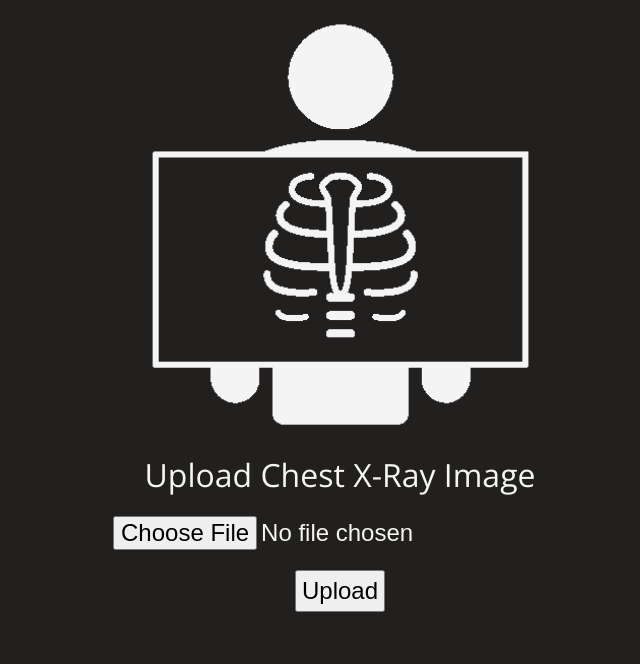
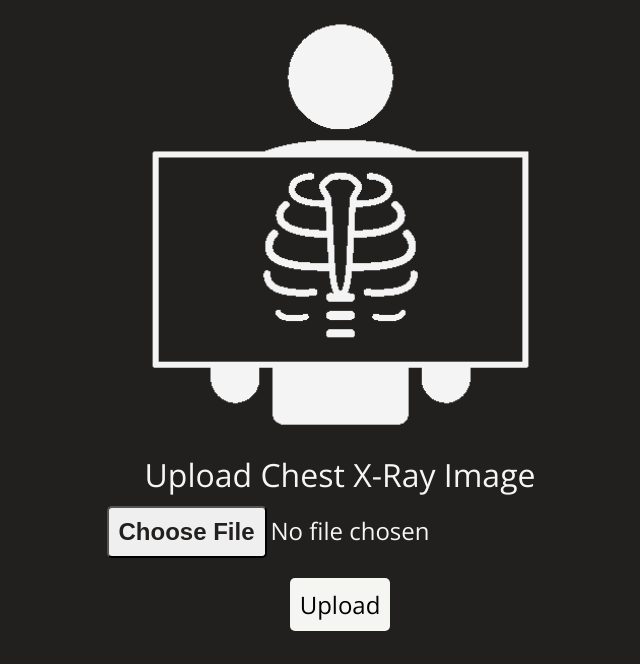
Before and after one commit to Lin-Ian/pneumonia-detection, a Flask app: page / in a window 1280 px wide. Shown: the part 136-800 px from the top of the page, without its empty margins (300-940 px from the left). Run offline with Flask 3, Linux system fonts and the light colour scheme.

Commit message:
Edit existing CSS

```diff
--- a/App/static/css/template.css
+++ b/App/static/css/template.css
@@ -19,7 +19,7 @@ h1 {
 .error_message {
     color: #F5F5F1;
     font-size: 32px;
-    margin-top: 10px;
+    margin-top: 0;
     margin-bottom: 0;
 }
 
@@ -32,15 +32,38 @@ form label {
 }
 
 form input[type=file] {
+    font-family: 'Inter', sans-serif;
+    font-family: 'Open Sans', sans-serif;
+    border: none;
+
     font-size: 24px;
-    margin-top: 20px;
-    margin-bottom: 10px;
+
 }
 
+form input::file-selector-button {
+    font-weight: bold;
+    color: #221F1F;
+    border-radius: 5px;
+
+    font-size: 24px;
+    margin-top: 10px;
+    margin-bottom: 10px;
+    padding: 10px;
+}
+
+
 form input[type=submit] {
+    font-family: 'Inter', sans-serif;
+    font-family: 'Open Sans', sans-serif;
+
+    background-color: #F5F5F1;
+    border: none;
+    border-radius: 5px;
+
     font-size: 24px;
-    margin: 10px;
-    padding: 5px;
+    margin: 10px 10px 20px;
+    padding: 10px;
+
 }
 
 figcaption {
@@ -49,6 +72,7 @@ figcaption {
 
 figcaption .prediction {
     font-size: 32px;
+    margin: 5px;
 }
 
 figcaption .confidence {
```
